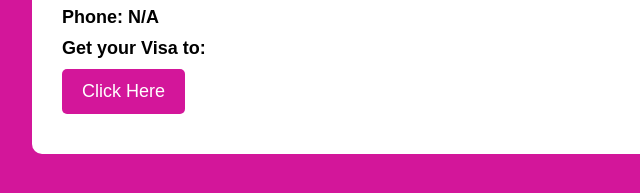
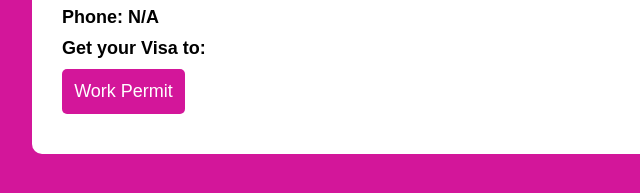
Before and after one commit to Abul2070/canada_visa_checker, a plain HTML site: page firoz.html in a window 1280 px wide. Shown: the part 441-634 px from the top of the page, 233-873 px from the left. Drawn offline with Linux system fonts and the light colour scheme.

Commit message:
firoz.html

```diff
--- a/firoz.html
+++ b/firoz.html
@@ -19,7 +19,7 @@
                 <h1 class="passport">Passport Number:  A04019241</h1>
                 <h1 class="Phone">Phone:  N/A</h1>
            <h1 class="link">Get your Visa to:</h1>
-           <a class="button" href="https://drive.google.com/uc?id=19-MaEpzk5WwTrInsCNW7Kgwrbz4LvVA2" >Click Here</a>
+           <a class="button" href="https://drive.google.com/uc?id=19-MaEpzk5WwTrInsCNW7Kgwrbz4LvVA2" >Work Permit</a>
         </div>
         <div class="photo">
                    <img src="https://drive.google.com/uc?id=1OT8PdXjXULt_KhPbPfry5lG9w3VHjZie" alt="">
```
